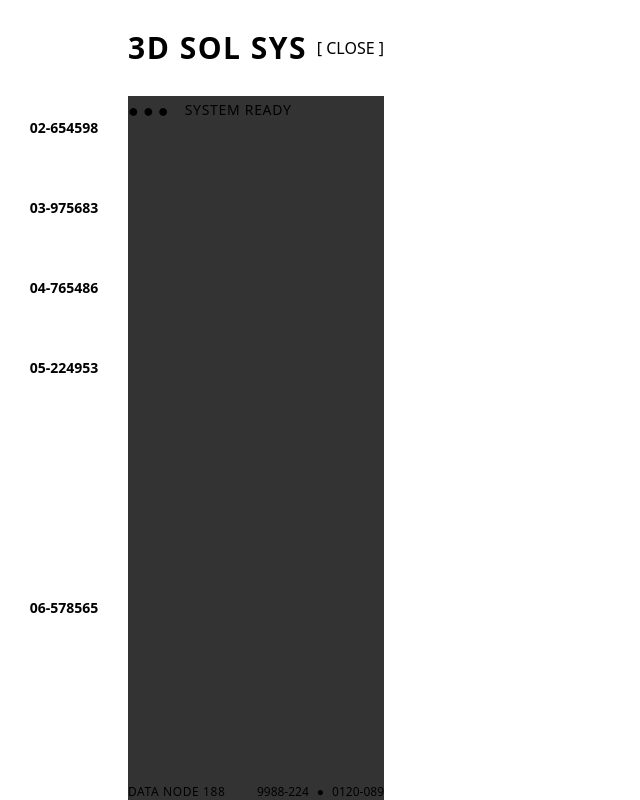
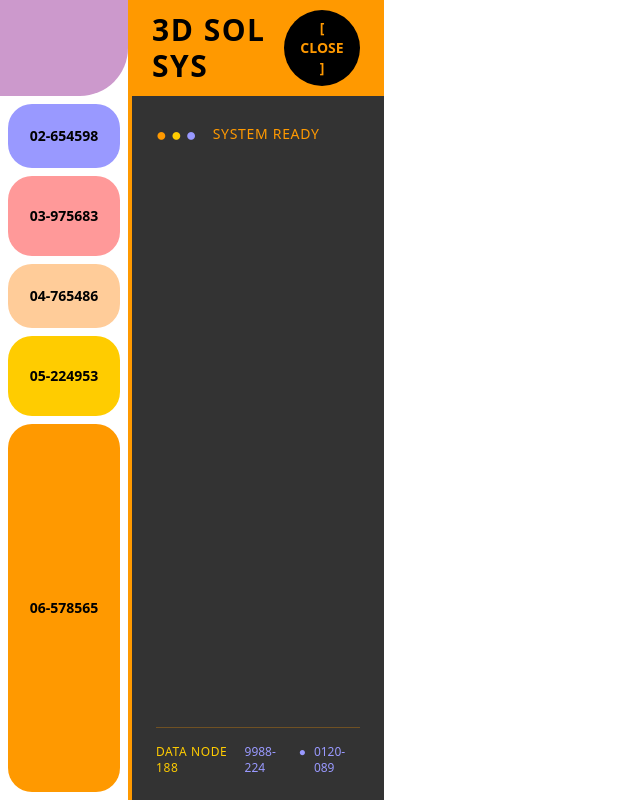
Before and after one commit to mivd7/soul-sys, a React (Vite) app: page / in a window 1280 px wide. Shown: the whole page, without its empty margins (0-640 px from the left). Built offline with nearby package versions, Linux system fonts and the light colour scheme; no server answers.

Commit message:
finish tailwind setup

```diff
--- a/index.html
+++ b/index.html
@@ -3,6 +3,7 @@
   <head>
     <meta charset="UTF-8" />
     <link rel="icon" type="image/svg+xml" href="/vite.svg" />
+    <link href="/src/index.css" rel="stylesheet">
     <meta name="viewport" content="width=device-width, initial-scale=1.0" />
     <title>3D Soul Sys by MIVD</title>
   </head>
--- a/src/index.css
+++ b/src/index.css
@@ -1,3 +1,16 @@
 @import url('https://fonts.googleapis.com/css2?family=Antonio:wght@400;700&display=swap');
 @import "tailwindcss";
-@import "tailwindcss/preflight";
+
+@theme {
+  --color-lcars-orange: #FF9900;
+  --color-lcars-gold: #FFCC00;
+  --color-lcars-blue: #9999FF;
+  --color-lcars-purple: #CC99CC;
+  --color-lcars-coral: #FF9999;
+  --color-lcars-tan: #FFCC99;
+  --color-lcars-background: rgba(0, 0, 0, 0.85);
+
+  --font-family-lcars: Antonio, system-ui, sans-serif;
+
+  --radius-lcars: 24px;
+}
--- a/tailwind.config.js
+++ /dev/null
@@ -1,29 +0,0 @@
-/** @type {import('tailwindcss').Config} */
-export default {
-  content: [
-    "./index.html",
-    "./src/**/*.{js,ts,jsx,tsx}",
-  ],
-  theme: {
-    extend: {
-      colors: {
-        lcars: {
-          orange: '#FF9900',
-          gold: '#FFCC00',
-          blue: '#9999FF',
-          purple: '#CC99CC',
-          coral: '#FF9999',
-          tan: '#FFCC99',
-          background: 'rgba(0, 0, 0, 0.85)',
-        }
-      },
-      fontFamily: {
-        lcars: ['Antonio', 'system-ui', 'sans-serif'],
-      },
-      borderRadius: {
-        'lcars': '24px',
-      }
-    },
-  },
-  plugins: [],
-}
```
Also changed, not shown: 1 other file (tests, documents, lock files or other folders).
